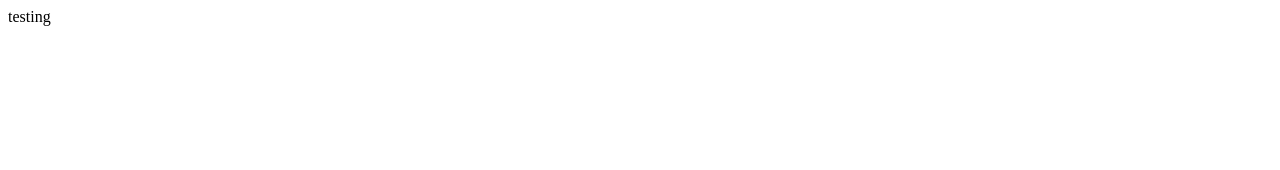
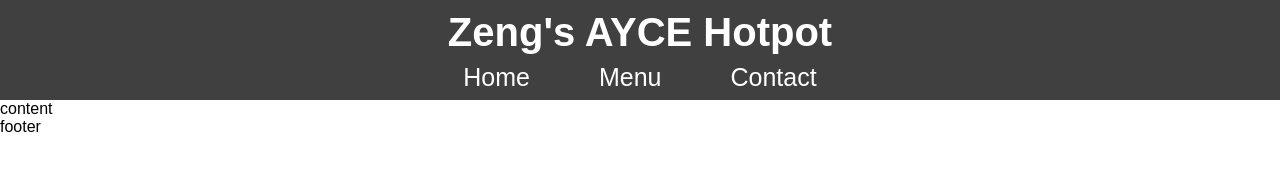
Before and after one commit to bzeng1234/restaurant_page, a website built with webpack: page dist/index.html in a window 1280 px wide. Built offline with nearby package versions, Linux system fonts and the light colour scheme; a web font is replaced by a local one.

Commit message:
Create javascript baseline modules and commit header module

```diff
--- a/package.json
+++ b/package.json
@@ -11,6 +11,8 @@
   "author": "Brandon Zeng",
   "license": "ISC",
   "devDependencies": {
+    "css-loader": "^6.7.3",
+    "style-loader": "^3.3.2",
     "webpack": "^5.76.1",
     "webpack-cli": "^5.0.1"
   }
--- /dev/null
+++ b/src/content.js
@@ -0,0 +1,7 @@
+export let loadContent = (() => {
+    let contentContainer = document.createElement('div');
+    contentContainer.classList.add('content');
+    contentContainer.textContent = "content";
+
+    return {contentContainer}
+})();
--- /dev/null
+++ b/src/footer.js
@@ -0,0 +1,7 @@
+export let loadFooter = (() => {
+    let footerContainer = document.createElement('div');
+    footerContainer.classList.add('footer');
+    footerContainer.textContent = "footer";
+
+    return {footerContainer}
+})();
--- /dev/null
+++ b/src/header.js
@@ -0,0 +1,31 @@
+export let loadHeader = (() => {
+
+    let headerContainer = document.createElement('div');
+    headerContainer.classList.add('header');
+
+    let title = document.createElement('h1');
+    title.classList.add('title');
+    title.textContent = "Zeng's AYCE Hotpot"
+    headerContainer.appendChild(title);
+
+    let tabContainer = document.createElement('div');
+    tabContainer.classList.add('tab-container');
+    headerContainer.appendChild(tabContainer);
+
+    let homeBtn = document.createElement('button');
+    homeBtn.classList.add('home');
+    homeBtn.textContent = "Home";
+    tabContainer.appendChild(homeBtn);
+
+    let menuBtn = document.createElement('button');
+    menuBtn.classList.add('menu');
+    menuBtn.textContent = "Menu";
+    tabContainer.appendChild(menuBtn);
+
+    let contactBtn = document.createElement('button');
+    contactBtn.classList.add('contact');
+    contactBtn.textContent = "Contact";
+    tabContainer.appendChild(contactBtn);
+
+    return {headerContainer}
+})();
--- a/src/index.js
+++ b/src/index.js
@@ -1,4 +1,6 @@
-let testDiv = document.querySelector('#content');
-testDiv.textContent = "testing";
+import pageLoad from "./page-load";
+import './styles.css';
 
-console.log('testing 2');
+//main script used to run the function that will build the website
+
+pageLoad();
--- /dev/null
+++ b/src/page-load.js
@@ -0,0 +1,17 @@
+import { loadHeader } from "./header";
+import { loadContent } from "./content";
+import { loadFooter } from "./footer";
+
+export default function pageLoad() {
+
+    let contentDiv = document.querySelector('#content');
+    // import header element
+    contentDiv.appendChild(loadHeader.headerContainer);
+    // import content element
+    contentDiv.appendChild(loadContent.contentContainer);
+    // import footer element
+    contentDiv.appendChild(loadFooter.footerContainer);
+
+    //return contentDiv
+    return contentDiv;
+}
--- /dev/null
+++ b/src/styles.css
@@ -0,0 +1,47 @@
+* {
+    margin: 0;
+    padding: 0;
+    font-family: 'Signika Negative', sans-serif;
+}
+
+#content {
+    width: 100vw;
+    height: 100vh;
+    display: flex;
+    flex-direction: column;
+}
+
+.header {
+    height: 100px;
+    width: 100%;
+    display: flex;
+    flex-direction: column;
+    align-items: center;
+    background-color: #404040;
+    color: white;
+}
+
+.title {
+    padding-top: 10px;
+    font-size: 40px;
+}
+
+.tab-container {
+    flex: 1;
+    width: 33%;
+    display: flex;
+    justify-content: space-around;
+    align-items: center;
+}
+
+button {
+    font-size: 25px;
+    border: 0;
+    background-color: #404040;
+    color: white;
+}
+
+button:hover {
+    border-bottom: 3px solid white;
+    cursor: pointer;
+}
--- a/webpack.config.js
+++ b/webpack.config.js
@@ -8,4 +8,12 @@ module.exports = {
         filename: 'main.js',
         path: path.resolve(__dirname, 'dist'),
     },
+    module: {
+        rules: [
+            {
+                test: /\.css$/i,
+                use: ["style-loader", "css-loader"],
+            }
+        ],
+    },
 }
```
Also changed, not shown: dist/index.html, dist/main.js, src/hotpot.jpeg (added), 2 other files.
